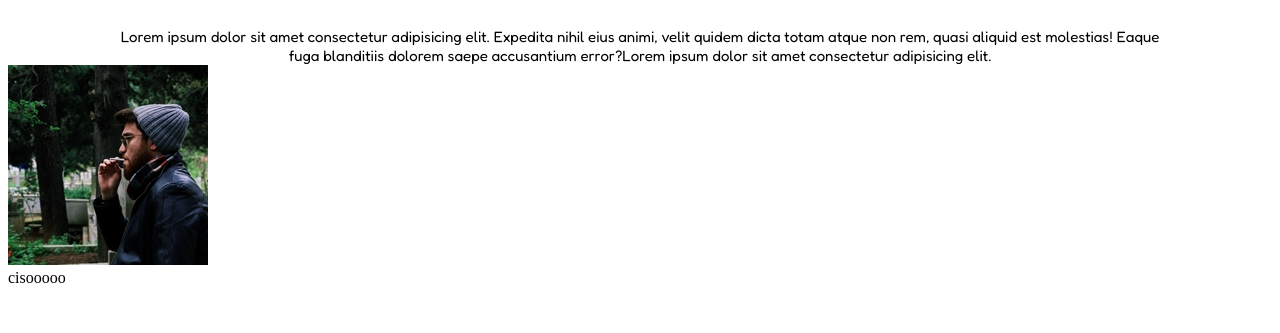
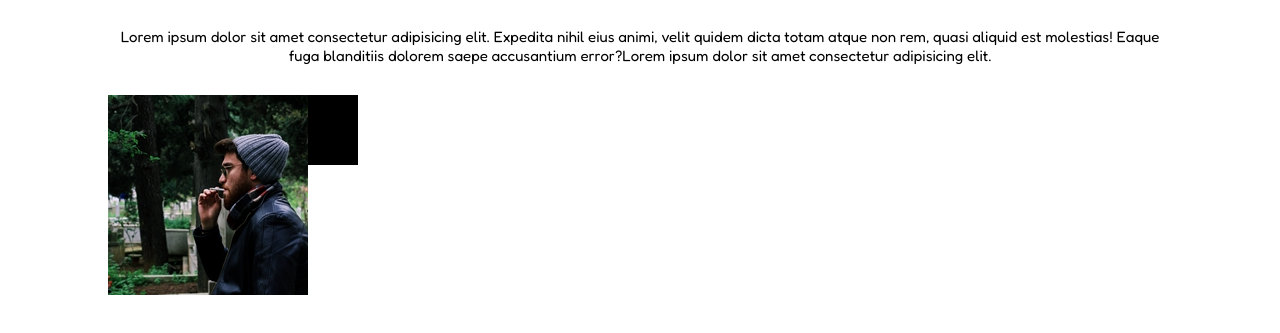
Before and after one commit to AleAlle62/html-css-float-cards, a plain HTML site: page index.html in a window 1280 px wide. Shown: the part 47-380 px from the top of the page. Drawn offline with Linux system fonts and the light colour scheme; files that its build step writes are made by us from their sources.

Commit message:
immagine troppo grande

```diff
--- a/index.html
+++ b/index.html
@@ -19,12 +19,9 @@
         <div class="lorem">Lorem ipsum dolor sit amet consectetur adipisicing elit. Expedita nihil eius animi, velit quidem dicta totam atque non rem, quasi aliquid est molestias! Eaque fuga blanditiis dolorem saepe accusantium error?Lorem ipsum dolor sit amet consectetur adipisicing elit.</div>
     </header>
     <section>
-        <div class="primobox"></div>
-        <div class="marco"><img src="img/male1.png" alt="marco"></div>
+        <div class="primobox">
+            <div class="marco"> <img src="img/male1.png" alt=""></div>
+        </div>
     </section>
 </body>
 </html>
-
-
-
-cisooooo
--- a/master.css
+++ b/master.css
@@ -16,12 +16,20 @@
 
 
 .primobox{
+    background-color: black;
+    width: 250px;
+    height: 70px;
+    margin-top: 30px;
+    margin-left: 100px;
+    margin-right: 100px;
+    display: inline-block;
+}
 
 
 
-}
-
 
 .marco{
-
+    height: 10%;
+    width: 10%;
+    display: inline-block;
 }
```
